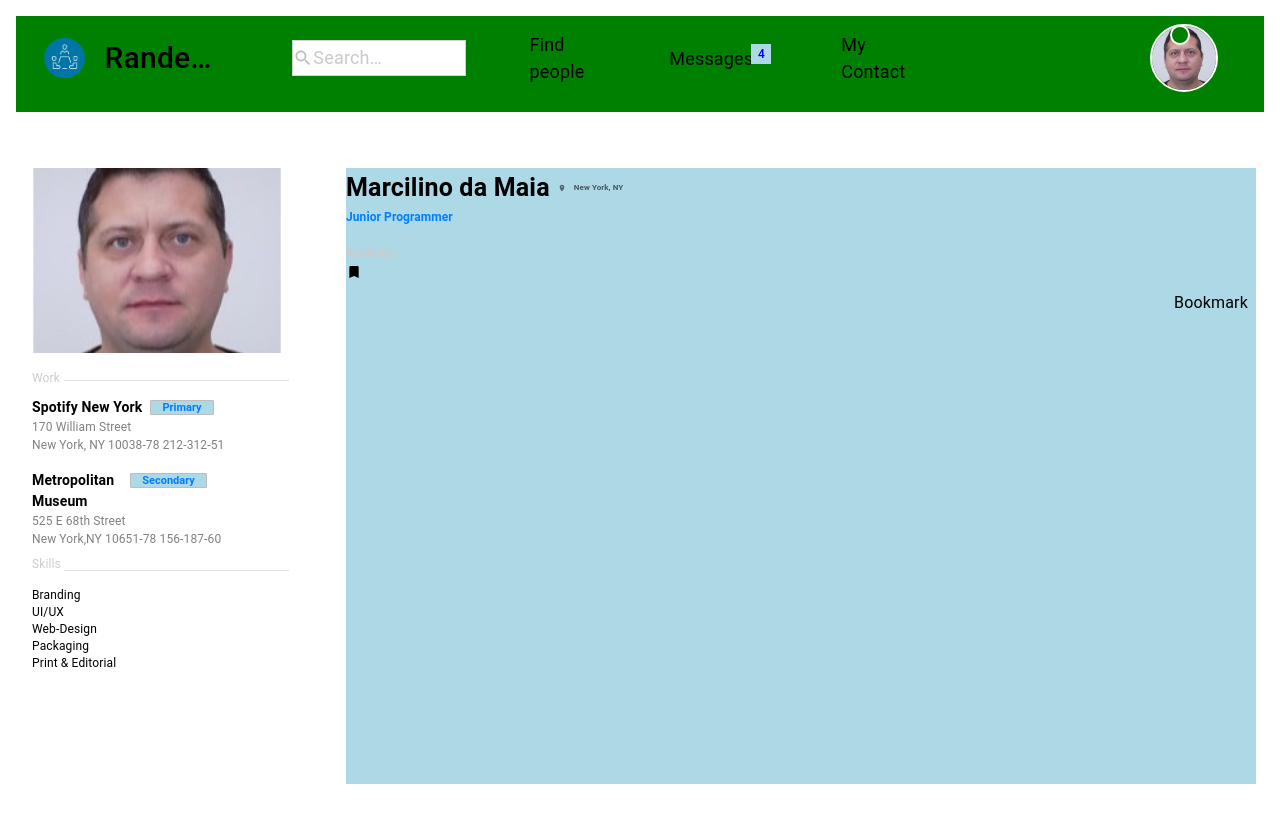
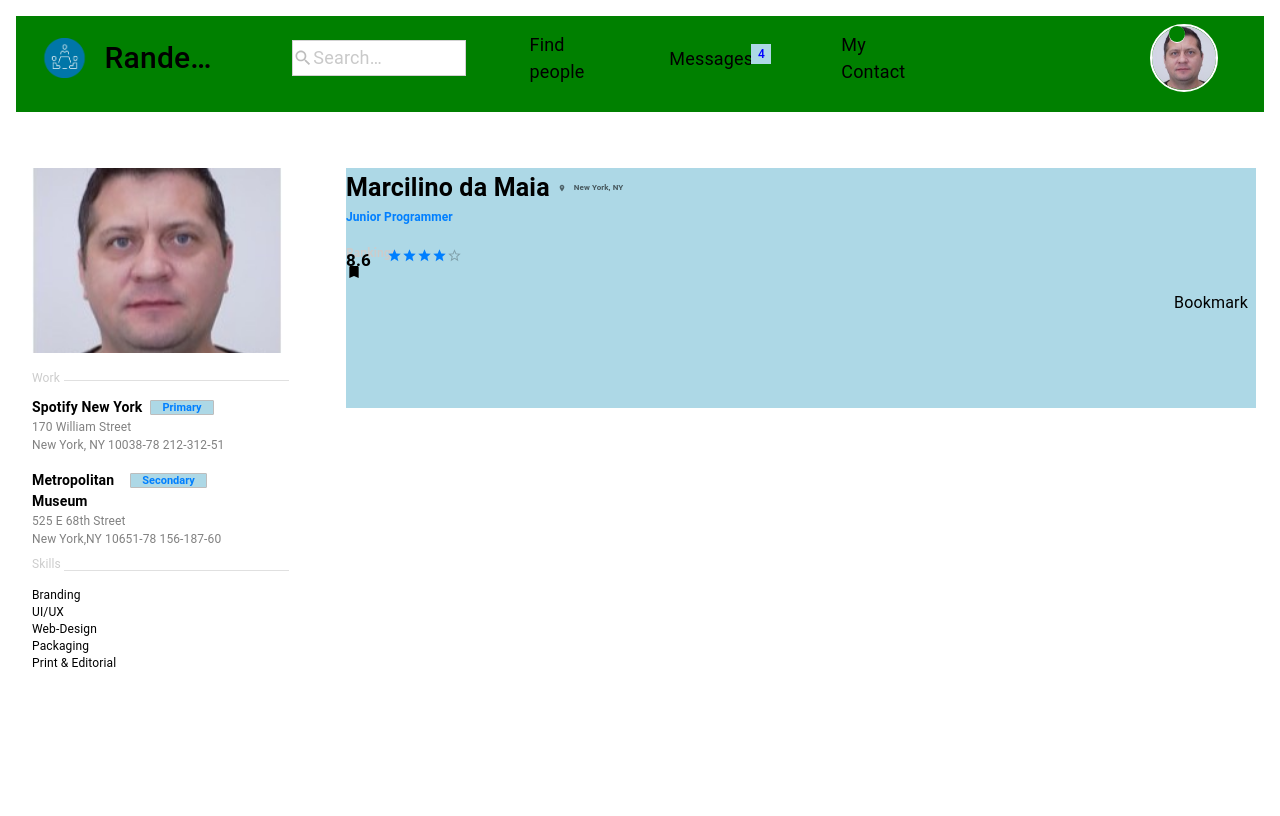
Before and after one commit to marclnomaia/RANDEVOU, a React (Create React App) app in the folder rand-app/: page / in a window 1280 px wide. Built offline with nearby package versions, Linux system fonts and the light colour scheme.

Commit message:
4-grid commit

```diff
--- a/rand-app/src/App.tsx
+++ b/rand-app/src/App.tsx
@@ -12,6 +12,7 @@ import RandInfo from './components/Body/Personal_Info/RandInfo';
 //import { GridTest1 } from './components/GridEx/GridTest1';
 //import { GridScratch } from './components/GridEx/GridScratch';
 import { Box, Grid } from '@mui/material';
+import RandRating from './components/Body/ExtraInfo/RandRating';
 //import { RandInfo } from './components/Personal_Info/RandInfo';
 
 
@@ -85,6 +86,7 @@ function App() {
                 <Box>
                   <RandInfo />
 
+
                 </Box>
               </Grid>
             </Grid>
--- a/rand-app/src/components/Body/Personal_Info/RandInfo.tsx
+++ b/rand-app/src/components/Body/Personal_Info/RandInfo.tsx
@@ -1,9 +1,16 @@
-import React from 'react';
+import React, { useState } from 'react';
 import LocationOnIcon from '@mui/icons-material/LocationOn';
 import BookmarkIcon from '@mui/icons-material/Bookmark';
-import { Typography, Grid, ListItemIcon, Box } from '@mui/material';
+import { Typography, Grid, ListItemIcon, Box, Rating } from '@mui/material';
 
 const RandInfo: React.FC = () => {
+
+  const [value, setValue] = useState<number | null>(8.4 / 2); // initial value
+
+  const handleChange = (_event: React.ChangeEvent<{}>, newValue: number | null) => {
+    setValue(newValue);
+  };
+
   return (
 
     <Grid container spacing={0} padding={3} display="flex" justifyContent="start-end">
@@ -12,7 +19,7 @@ const RandInfo: React.FC = () => {
           bgcolor: 'lightBlue',
           width: '100%',
           mt: 1,
-          height: { xs: '25vh', md: '77vh' }
+          height: { xs: '5vh', md: '12vh', lg: '20vh' }
         }}>
           <div style={{ display: 'flex', alignItems: 'center' }}>
             <Typography variant="h6" component="div" sx={{ fontWeight: 'bold', fontSize: 25 }}>
@@ -72,6 +79,40 @@ const RandInfo: React.FC = () => {
             Bookmark
           </Typography>
         </Box>
+
+        {/*Rating info*/}
+
+        <Box
+          sx={{
+            bgcolor: 'lightBlue',
+            width: '100%',
+            mt: 0,
+            height: { xs: '5vh', md: '12vh', lg: '20vh' },
+            display: 'flex',
+            flexDirection: 'row',
+            alignItems: 'left', // centraliza verticalmente
+
+            marginTop: -10
+          }}
+        >
+          <Typography
+            variant="body1"
+            sx={{
+              fontWeight: 'bold',
+              fontSize: 17,
+              mr: 2 // Espaçamento entre o Typography e o Rating
+            }}
+          >
+            8.6
+          </Typography>
+          <Rating
+            name="simple-controlled"
+            value={value}
+            onChange={handleChange}
+            precision={0.5}
+            sx={{ color: '#007FFF', fontSize: 15 }}
+          />
+        </Box>
       </Grid>
     </Grid>
 
--- a/rand-app/src/components/Body/Taskbar/RandTaskBar.tsx
+++ b/rand-app/src/components/Body/Taskbar/RandTaskBar.tsx
@@ -12,7 +12,7 @@ import Tab from '@mui/material/Tab';
 import VisibilityIcon from '@mui/icons-material/Visibility';
 import ChatBubbleTwoToneIcon from '@mui/icons-material/ChatBubbleTwoTone';
 import { Divider, Grid, ListItemIcon, useMediaQuery, useTheme } from '@mui/material';
-import RandTimeline from '../Sidebar/RandTimeline';
+import RandTimeline from '../ExtraInfo/RandTimeline';
 import LocationOnIcon from '@mui/icons-material/LocationOn';
 import BookmarkIcon from '@mui/icons-material/Bookmark';
 
--- a/rand-app/src/components/Header/RandNavBar.tsx
+++ b/rand-app/src/components/Header/RandNavBar.tsx
@@ -90,7 +90,7 @@ const RandNavBar: React.FC = () => {
         <Box sx={{
           bgcolor: 'green',
           width: '100%',
-          minHeight: { xs: '5vh', md: '12vh', lg: '12vh' }, // Use minHeight
+          minHeight: { xs: '5vh', md: '12vh', lg: '12vh' },
         }}
         >
 
@@ -208,7 +208,6 @@ const RandNavBar: React.FC = () => {
                       src={ProfileImage}
                       alt="Profile"
                       style={{
-
                         height: '20%',
                         width: '20%',
                         borderRadius: '100%',
@@ -222,10 +221,10 @@ const RandNavBar: React.FC = () => {
                   <Box //online botton
                     sx={{
                       position: 'absolute',
-                      bottom: '55px',
-                      right: '50px',
-                      width: 'calc(1em + 4px)',
-                      height: 'calc(1em + 4px)',
+                      top: 10,
+                      right: 55,
+                      width: '5%',
+                      height: '20%',
                       borderRadius: '50%',
                       backgroundColor: 'white',
                       display: 'flex',
--- a/rand-app/src/components/XtraTest/TaskBar.tsx
+++ b/rand-app/src/components/XtraTest/TaskBar.tsx
@@ -12,7 +12,7 @@ import Tab from '@mui/material/Tab';
 import VisibilityIcon from '@mui/icons-material/Visibility';
 import ChatBubbleTwoToneIcon from '@mui/icons-material/ChatBubbleTwoTone';
 import { Divider, Grid, useMediaQuery, useTheme } from '@mui/material';
-import RandTimeline from '../Body/Sidebar/RandTimeline';
+import RandTimeline from '../Body/ExtraInfo/RandTimeline';
 
 
 export default function RandTaskBar() {
```
Also changed, not shown: rand-app/src/components/Body/ExtraInfo/RandRating.tsx (added, +51 -0 lines), rand-app/src/components/Body/Sidebar/RandRating.tsx (deleted, +0 -41 lines), rand-app/src/components/Body/ExtraInfo/RandTimeline.tsx (renamed from rand-app/src/components/Body/Sidebar/RandTimeline.tsx).
